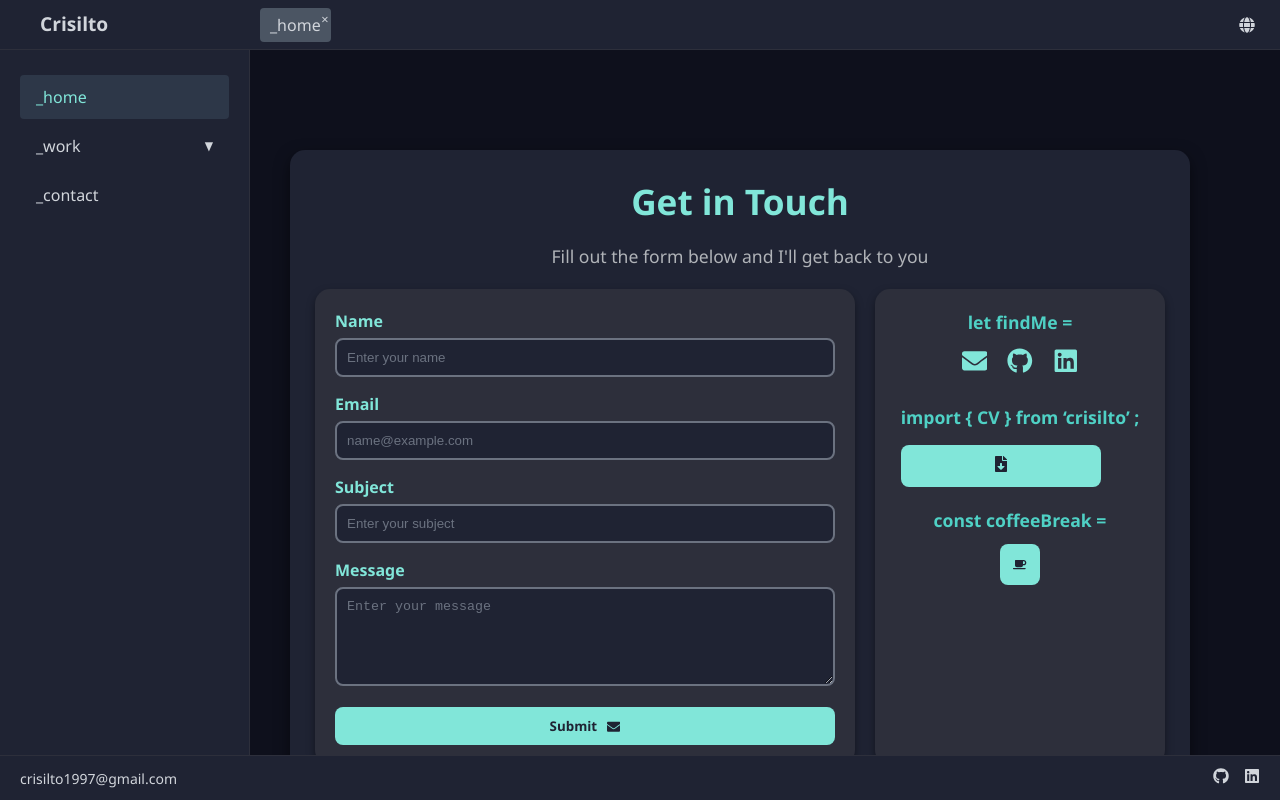
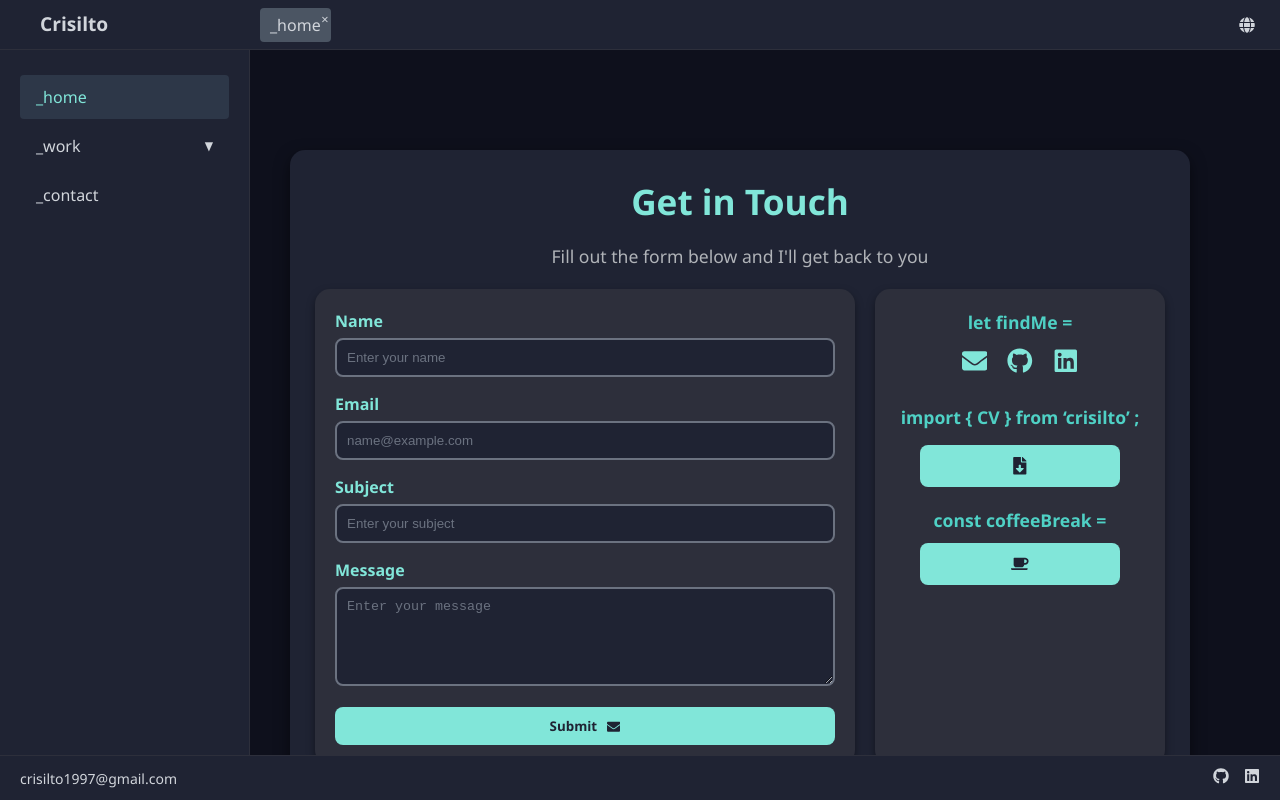
Before and after one commit to crisilto/portfolio, a React (Vite) app: page /contact in a window 1280 px wide. Built offline with nearby package versions, Linux system fonts and the light colour scheme.

Commit message:
Fix - Fixing the size of the buttons in the Contact's form-

```diff
--- a/src/components/Contact.jsx
+++ b/src/components/Contact.jsx
@@ -126,7 +126,7 @@ const Contact = () => {
           <div className="contact-cv">
             <h3>import &#123;&nbsp;CV&nbsp;&#125; from &#8216;crisilto&#8217; ;</h3>
             <div className="download-cv">
-              <a href={cvUrl} download className="download-cv-btn">
+              <a href={cvUrl} download className="common-button">
               <FaFileDownload />
               </a>
             </div>
@@ -136,7 +136,7 @@ const Contact = () => {
             <h3>const coffeeBreak =</h3>
 
             {!showMeme ? (
-              <button onClick={handleToggleMeme} className="meme-button">
+              <button onClick={handleToggleMeme} className="common-button">
                 <FaCoffee />
               </button>
             ) : (
--- a/src/styles/Contact.css
+++ b/src/styles/Contact.css
@@ -128,22 +128,29 @@
 .contact-cv {
   display: flex;
   flex-direction: column;
+  align-items: center;
   gap: 5px;
 }
 
-.download-cv-btn {
+.common-button {
   background-color: #81e6d9;
   color: #1f2333;
-  padding: 9px 11px;
+  padding: 12px 20px;
   border: none;
   border-radius: 8px;
   font-weight: bold;
-  text-decoration: none;
-  margin: 0px !important;
+  cursor: pointer;
+  transition: background-color 0.3s ease, transform 0.2s ease;
+  display: flex;
+  align-items: center;
+  justify-content: center;
+  gap: 10px;
+  width: 200px;
+  max-width: 100%;
+  font-size: 1.1rem;
 }
 
-.download-cv-btn:hover,
-.meme-button:hover,
+.common-button:hover,
 .submit-button:hover{
   background-color: #4fd1c5;
   transform: translateY(-3px);
@@ -155,20 +162,6 @@
   flex-direction: column;
   justify-content: center;
   align-items: center;
-}
-
-.meme-button {
-  background-color: #81e6d9;
-  color: #1f2333;
-  padding: 14px 13px;
-  border: none;
-  border-radius: 8px;
-  font-weight: bold;
-  cursor: pointer;
-  transition: background-color 0.3s ease, transform 0.2s ease;
-  display: flex;
-  align-items: center;
-  gap: 10px;
 }
 
 .contact-humor {
@@ -194,6 +187,8 @@
   font-size: 1.1rem;
   margin-bottom: 10px;
   color: #4fd1c5;
+  text-align: center;
+  white-space: nowrap;
 }
 
 @media (max-width: 768px) {
```
